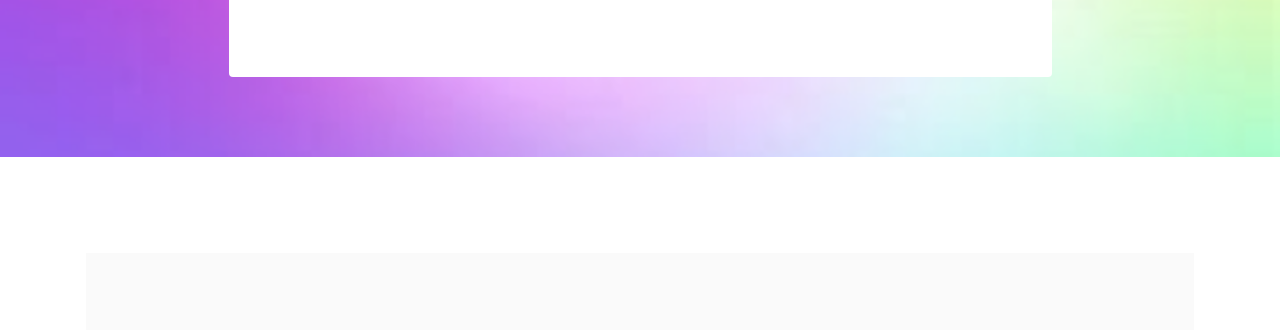
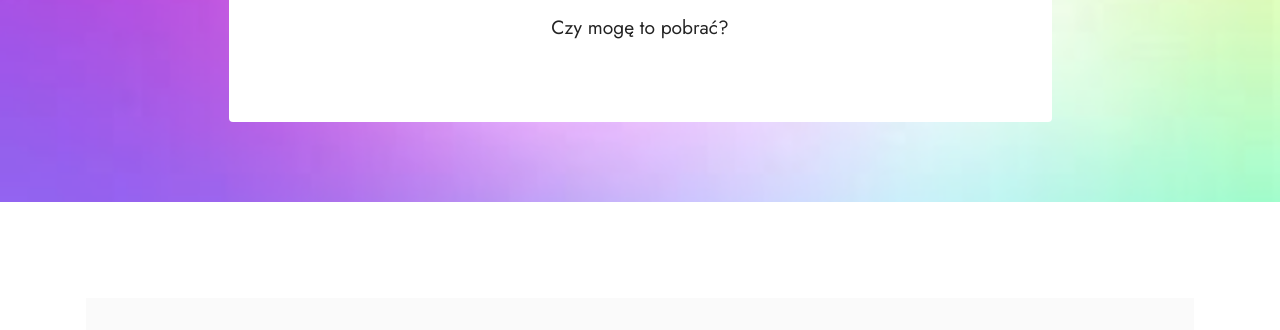
Before and after one commit to kontrola-internetu/kontrola-internetu.github.io, a plain HTML site: page index.html in a window 1280 px wide. Shown: the part 273-603 px from the top of the page. Drawn offline with Linux system fonts and the light colour scheme; files whose address does not match are found by name.

Commit message:
Update index.html

```diff
--- a/index.html
+++ b/index.html
@@ -42,6 +42,7 @@
                         <h1 class="card-title mbr-fonts-style mb-3 display-1">
                             <strong>Co to w ogóle jest?</strong></h1>
                         <p class="mbr-text mbr-fonts-style display-7">Co 30 minut internet wyłącza się na 15 minut.</p>
+                        <p class="mbr-text mbr-fonts-style display-7">Czy mogę to pobrać?</p>
 
                     </div>
                 </div>
```
